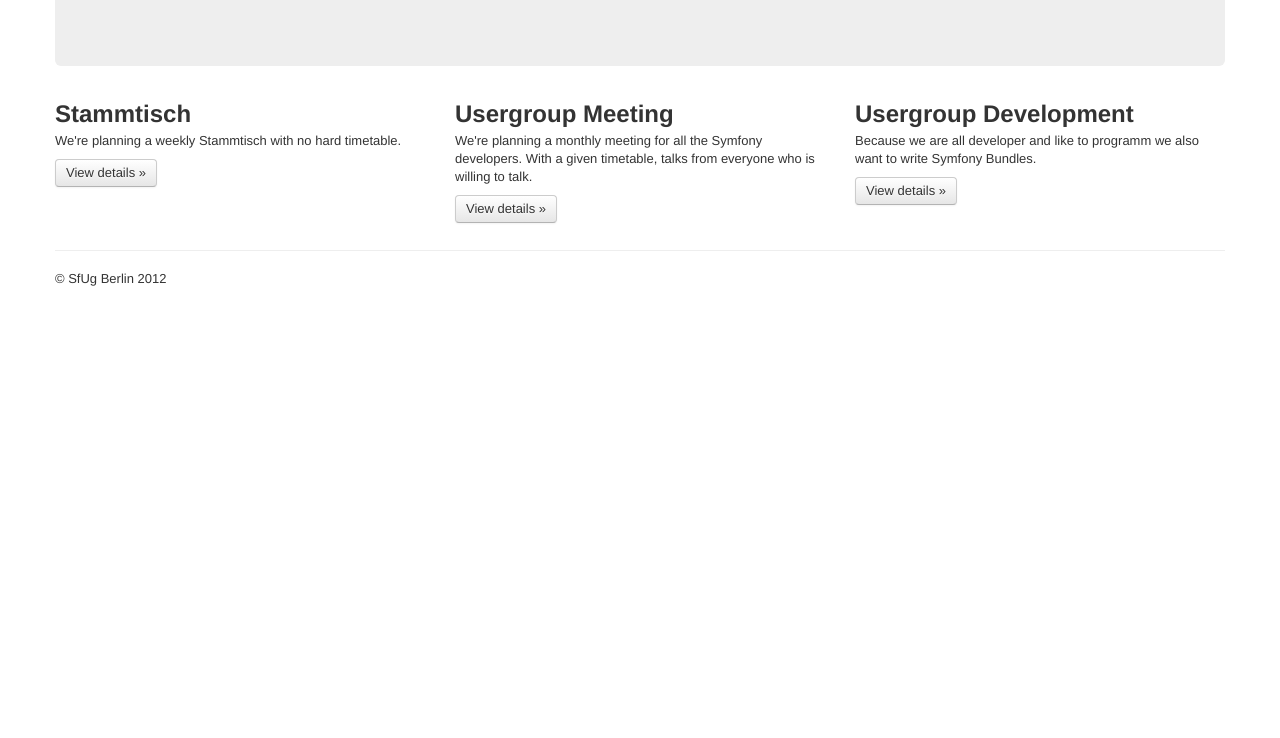
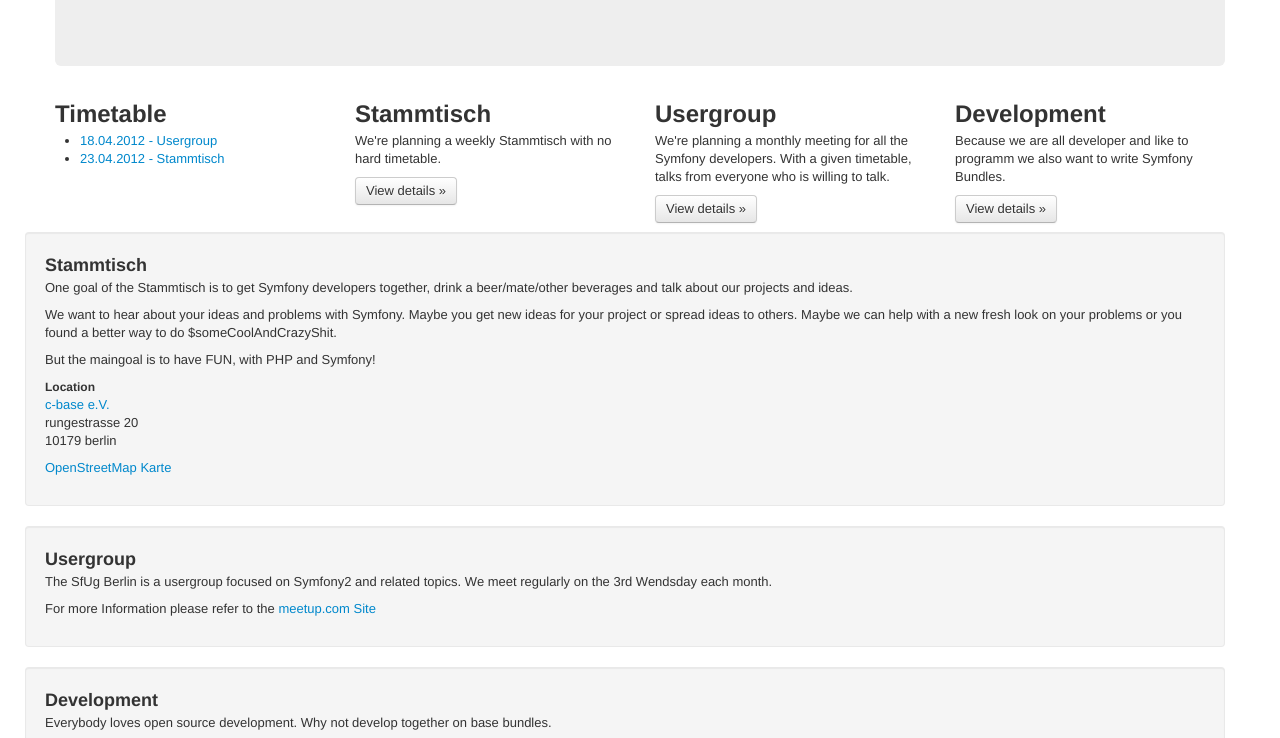
Before and after one commit to SfUgBerlin/sfugberlin.github.com, a plain HTML site: page index.html in a window 1280 px wide. Shown: the part 210-948 px from the top of the page. Before the commit the page ends 800 px from the top, so only its background shows below. Drawn offline with nearby package versions, Linux system fonts and the light colour scheme.

Commit message:
added content

```diff
--- a/index.html
+++ b/index.html
@@ -1,8 +1,8 @@
 <!DOCTYPE html>
-<html lang="en">
+<html lang="de">
   <head>
     <meta charset="utf-8">
-    <title>Bootstrap, from Twitter</title>
+    <title>Symfony Usergroup Berlin</title>
     <meta name="viewport" content="width=device-width, initial-scale=1.0">
     <meta name="description" content="">
     <meta name="author" content="">
@@ -60,22 +60,59 @@
 
       <!-- Example row of columns -->
       <div class="row">
-        <div class="span4">
+        <div class="span3">
+          <h2>Timetable</h2>
+          <ul>
+              <li><a href="#usergroup">18.04.2012 - Usergroup</a></li>
+              <li><a href="#stammtisch">23.04.2012 - Stammtisch</a></li>
+          </ul>
+        </div>
+        <div class="span3">
           <h2>Stammtisch</h2>
           <p>We're planning a weekly Stammtisch with no hard timetable.</p>
           <p><a class="btn" href="#stammtisch">View details &raquo;</a></p>
         </div>
-        <div class="span4">
-          <h2>Usergroup Meeting</h2>
+        <div class="span3">
+          <h2>Usergroup</h2>
           <p>We're planning a monthly meeting for all the Symfony developers. With a given timetable, talks from everyone who is willing to talk.</p>
           <p><a class="btn" href="#usergroup">View details &raquo;</a></p>
        </div>
-        <div class="span4">
-          <h2>Usergroup Development</h2>
+        <div class="span3">
+          <h2>Development</h2>
           <p>Because we are all developer and like to programm we also want to write Symfony Bundles.</p>
           <p><a class="btn" href="#development">View details &raquo;</a></p>
         </div>
       </div>
+
+      <div class="row well" id="stammtisch">
+          <h3>Stammtisch</h3>
+          <p>One goal of the Stammtisch is to get Symfony developers together, drink a beer/mate/other beverages and talk about our projects and ideas.</p>
+          <p>We want to hear about your ideas and problems with Symfony. Maybe you get new ideas for your project or spread ideas to others.
+          Maybe we can help with a new fresh look on your problems or you found a better way to do $someCoolAndCrazyShit.</p>
+          <p>But the maingoal is to have FUN, with PHP and Symfony!</p>
+
+          <h5>Location</h5>
+          <p><a href="http://www.c-base.org/">c-base e.V.</a><br/>
+          rungestrasse 20<br/>
+          10179 berlin</p>
+          <p><a href="http://osm.org/go/0MbE3xaSH-">OpenStreetMap Karte</a></p>
+      </div>
+
+      <div class="row well" id="usergroup">
+          <h3>Usergroup</h3>
+          <p>The SfUg Berlin is a usergroup focused on Symfony2 and related topics. We meet regularly on the 3rd Wendsday each month.</p>
+          <p>For more Information please refer to the <a href="http://www.meetup.com/sfugberlin/">meetup.com Site</a></p>
+      </div>
+
+      <div class="row well" id="development">
+          <h3>Development</h3>
+          <p>Everybody loves open source development. Why not develop together on base bundles.</p>
+          <p>Or what about helping bundles with feature development</p>
+          <p>You know bughunt days?</p>
+          <p>What about hackathons? Everyone loves hackathons</p>
+          <p></p>
+      </div>
+
 
       <hr>
 
```
